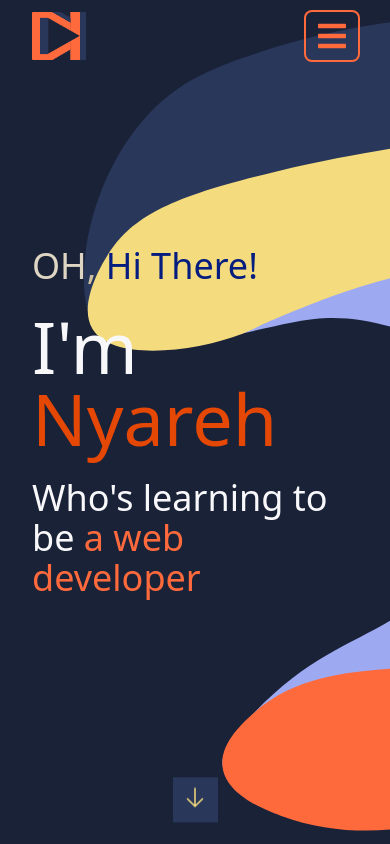
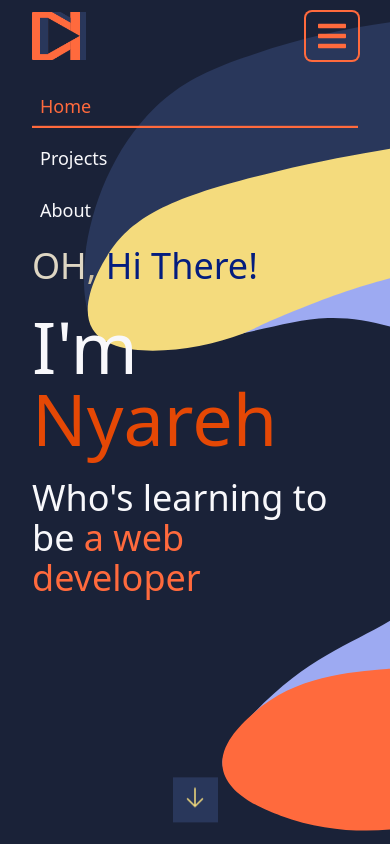
Before and after one commit to NyarehD/porfolio, a Nuxt app: page / in a window 390 px wide. Both pictures are taken after a click on the button 332 px from the left and 36 px from the top of the page. Built offline with nearby package versions, Linux system fonts and the light colour scheme.

Commit message:
Fix: animation in navbar

```diff
--- a/components/NavBar.vue
+++ b/components/NavBar.vue
@@ -23,9 +23,9 @@
       </div>
     </div>
     <!-- This is collapsed navbar options in small device -->
-    <Transition :name="windowScrollY ? 'slide' : 'fade'">
-      <div class=" md:hidden -z-10 px-8 py-3"
-        :class="{ 'bg-transparent': !windowScrollY, 'bg-priBg': windowScrollY || isNavShown }" v-if="isNavShown">
+    <Transition name="slide">
+      <div class=" md:hidden relative z-10 px-8 py-3"
+        :class="{ 'bg-transparent': !windowScrollY, 'bg-priBg': windowScrollY || isNavShown }" v-show="isNavShown">
         <ul class="lg:space-x-5 flex flex-col w-full mx-auto space-y-2 align-baseline">
           <NavLink :route-name="route.name">Home</NavLink>
           <NavLink :route-name="route.name" to="projects">Projects</NavLink>
@@ -51,26 +51,16 @@
 <style lang="scss">
   .slide-enter-active,
   .slide-leave-active {
+    opacity: 1;
     transform: translateY(0);
     transition: 0.82s cubic-bezier(0.36, 0.07, 0.19, 0.97);
   }
 
   .slide-enter-from,
   .slide-leave-to {
+    opacity: 0;
     transform: translateY(-100%);
     transition: 0.82s cubic-bezier(0.36, 0.07, 0.19, 0.97);
-  }
-
-  .fade-enter-active,
-  .fade-leave-active {
-    opacity: 1;
-    transition: 0.75s cubic-bezier(0.36, 0.07, 0.19, 0.97);
-  }
-
-  .fade-enter-from,
-  .fade-leave-to {
-    opacity: 0;
-    transition: 0.75s cubic-bezier(0.36, 0.07, 0.19, 0.97);
   }
 
   .navBarAppear {
```
